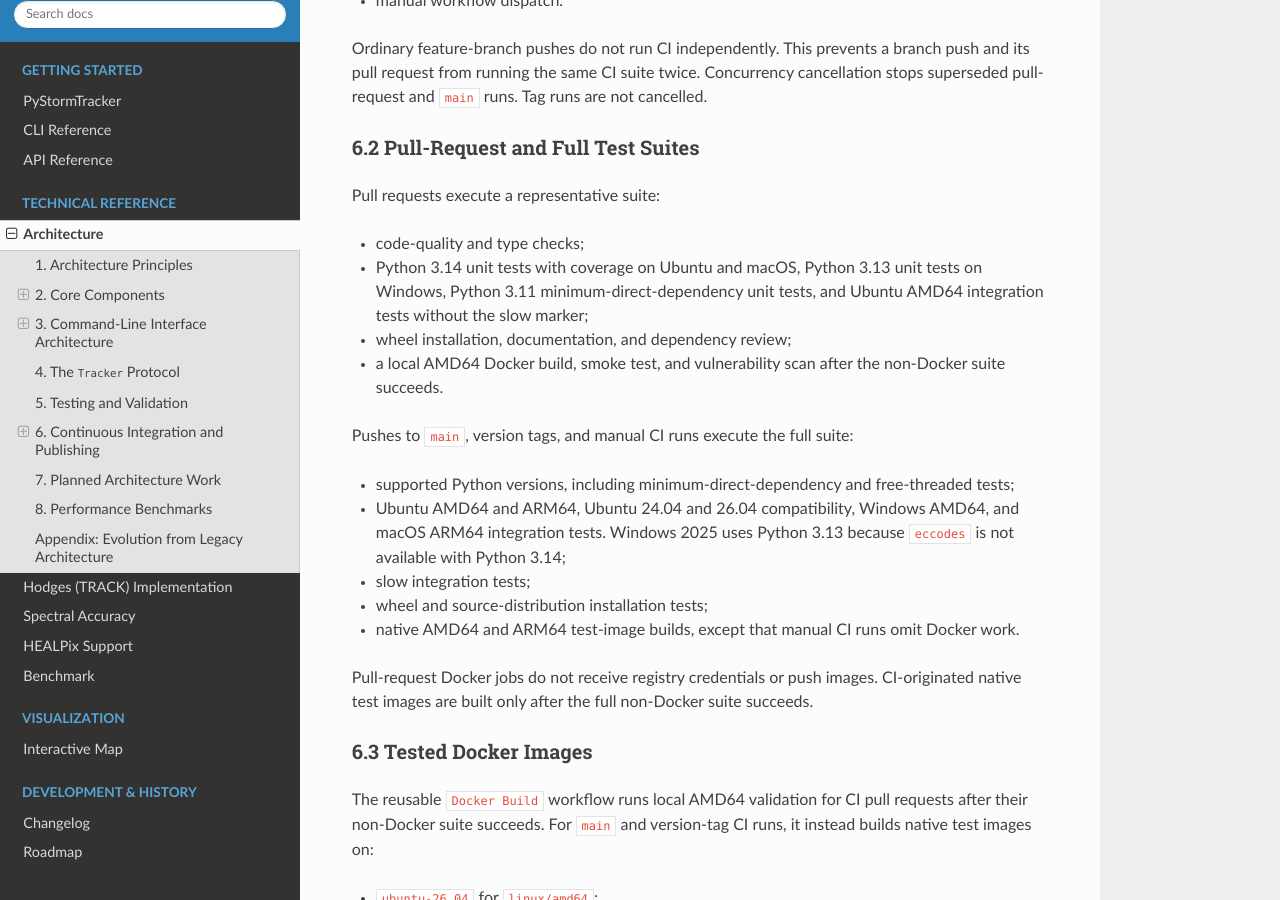
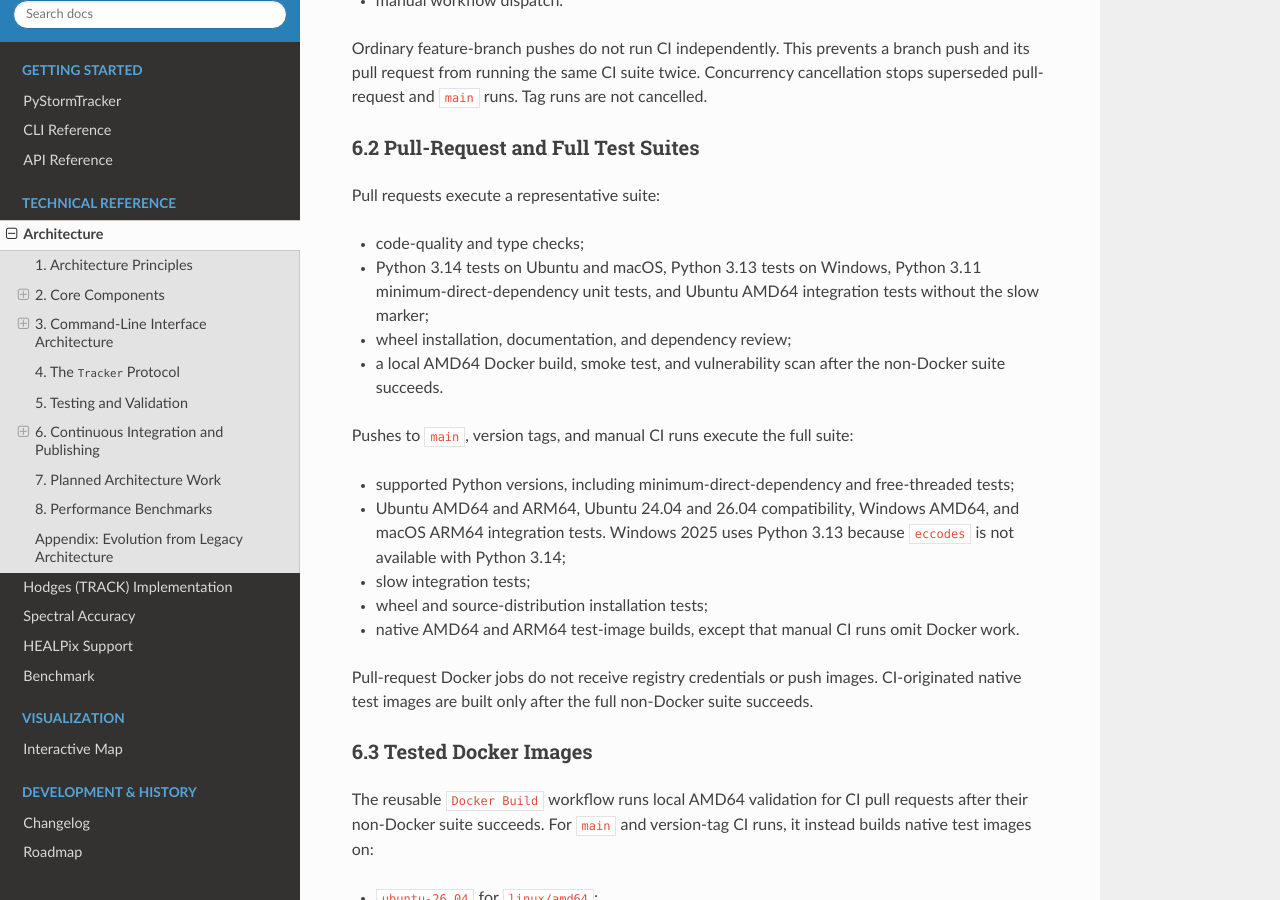
Before and after one commit to mwyau/PyStormTracker, a Sphinx documentation site: the page built from docs/architecture.md, in a window 1280 px wide and 900 px high, scrolled down 3972 px. Built offline with Sphinx 7.4.7 and the Read the Docs theme 3.1.0, drawn with Linux system fonts in a browser that asks for light colours.

Commit message:
Update Python test descriptions in architecture.md
Signed-off-by: Albert Yau <5298134+mwyau@users.noreply.github.com>

```diff
--- a/docs/architecture.md
+++ b/docs/architecture.md
@@ -133,7 +133,7 @@ Ordinary feature-branch pushes do not run CI independently. This prevents a bran
 Pull requests execute a representative suite:
 
 - code-quality and type checks;
-- Python 3.14 unit tests with coverage on Ubuntu and macOS, Python 3.13 unit
+- Python 3.14 tests on Ubuntu and macOS, Python 3.13
   tests on Windows, Python 3.11 minimum-direct-dependency unit tests, and
   Ubuntu AMD64 integration tests without the slow marker;
 - wheel installation, documentation, and dependency review;
```
